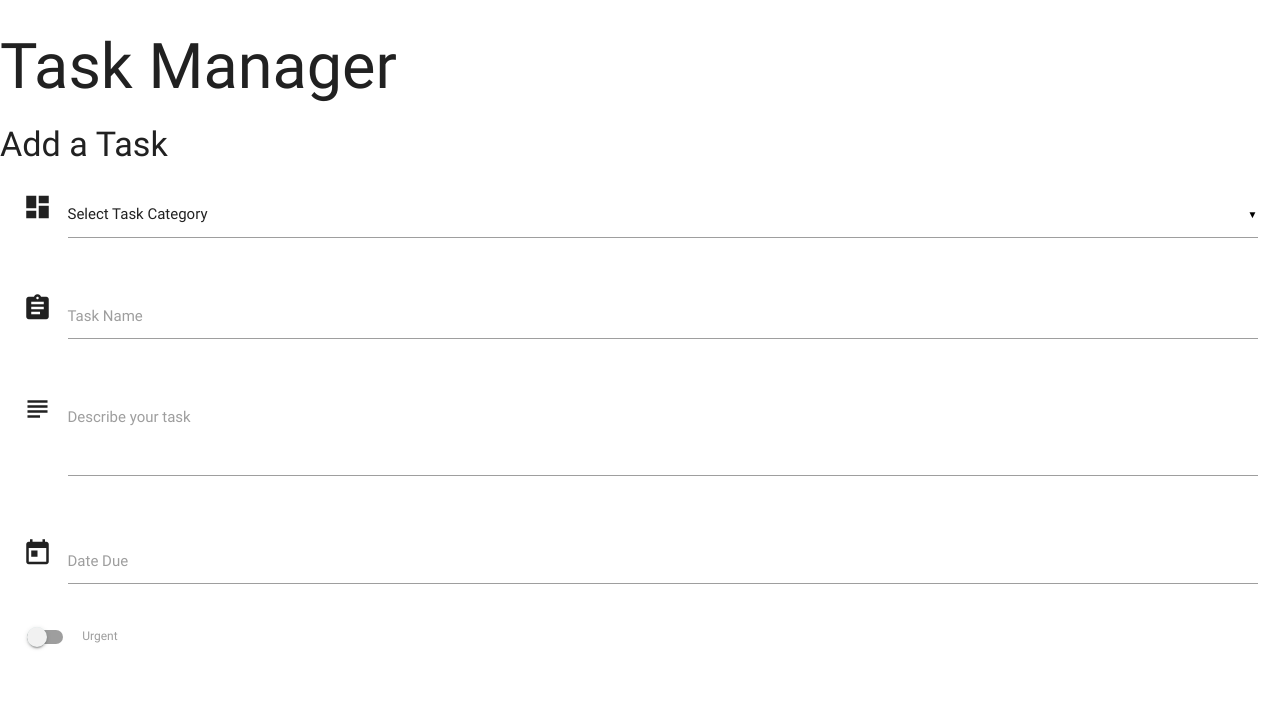
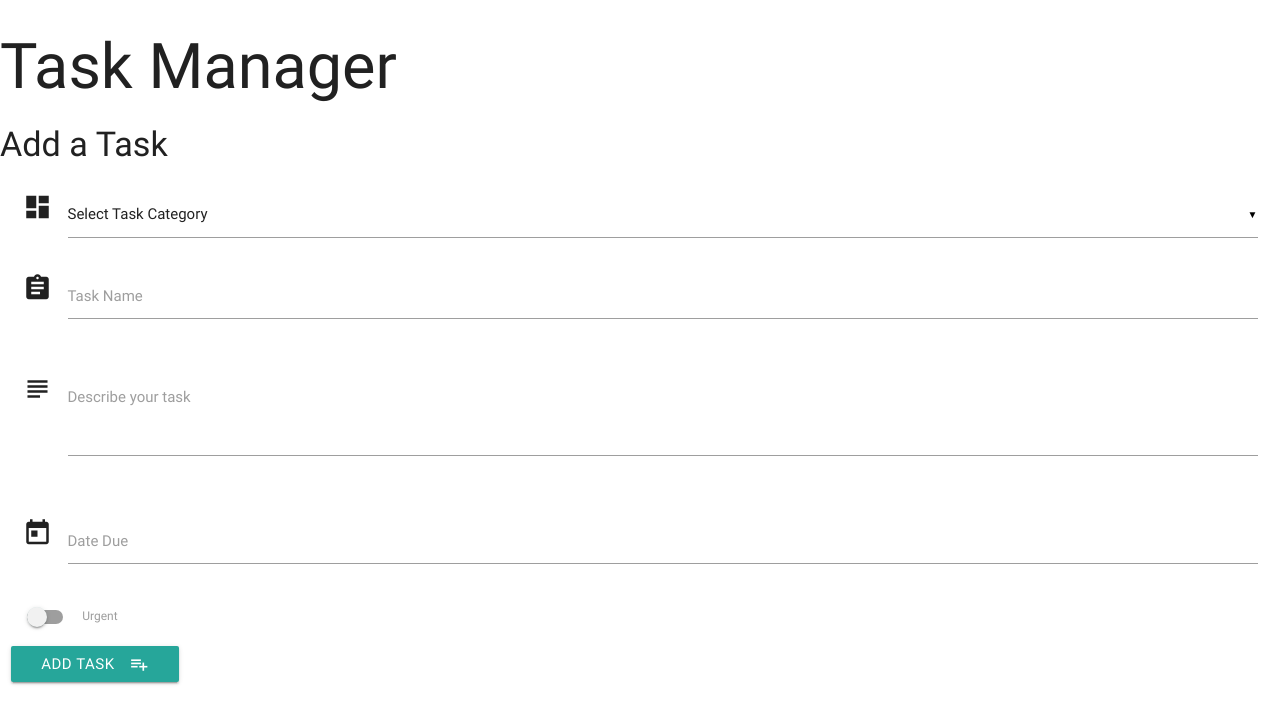
Before and after one commit to devmegan/taskManager, a Flask app: page /add_task in a window 1280 px wide. Shown: the top 724 px of the page. Run offline with Flask 2, Linux system fonts and the light colour scheme; data that the repository does not hold is empty; some libraries are stand-ins or nearby versions.

Commit message:
adding submit btn

```diff
--- a/templates/addtasks.html
+++ b/templates/addtasks.html
@@ -13,8 +13,6 @@
                     {% endfor %}
                 </select>
             </div>
-        </div>
-        <div class="row">
             <div class="input-field col s12">
             <i class="material-icons prefix">assignment</i>
             <!-- match names for input fields id/name to the mongodb keys-->
@@ -45,6 +43,11 @@
                 </label>
             </div>
         </div>
+        <div class="row">
+            <button class="btn waves-effect waves-light" type="submit" name="action">Add Task
+                <i class="material-icons right">playlist_add</i>
+            </button>
+        </div>
     </form>
 </div>
 {% endblock %}
```
